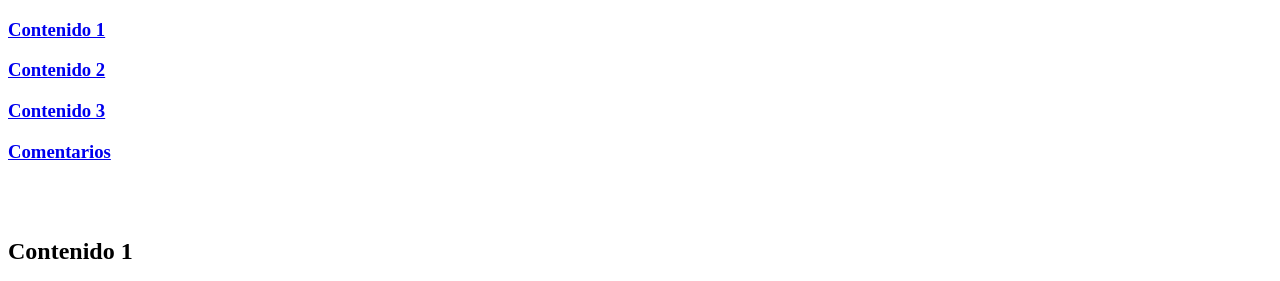
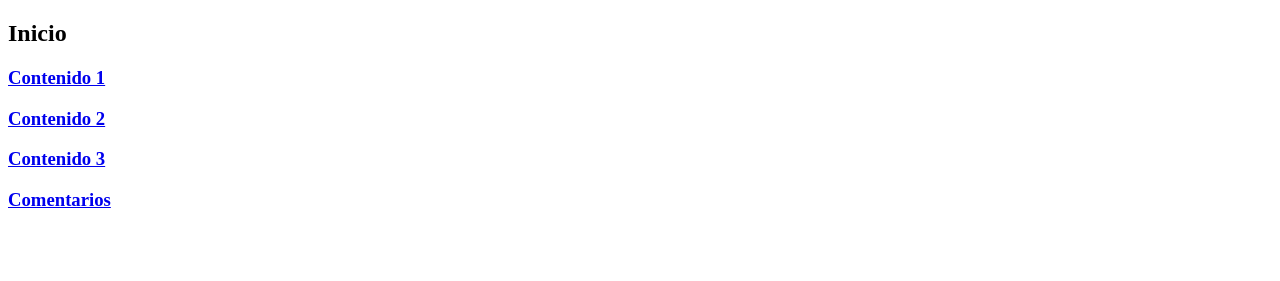
Before and after one commit to dan-hez/introduccion-html-14-articulo-completo, a plain HTML site: page index.html in a window 1280 px wide. Shown: the top 281 px of the page. Drawn offline with Linux system fonts and the light colour scheme.

Commit message:
Correccion al enlace Inicio

```diff
--- a/index.html
+++ b/index.html
@@ -6,7 +6,7 @@
     <title>Artículo completo</title>
 </head>
 <body>
-
+    <h2 id="inicio">Inicio</h2>
     <a href="#Contenido 1"><h3>Contenido 1</h3></a>
     <a href="#Contenido 2"><h3>Contenido 2</h3></a>
     <a href="#Contenido 3"><h3>Contenido 3</h3></a>
```
